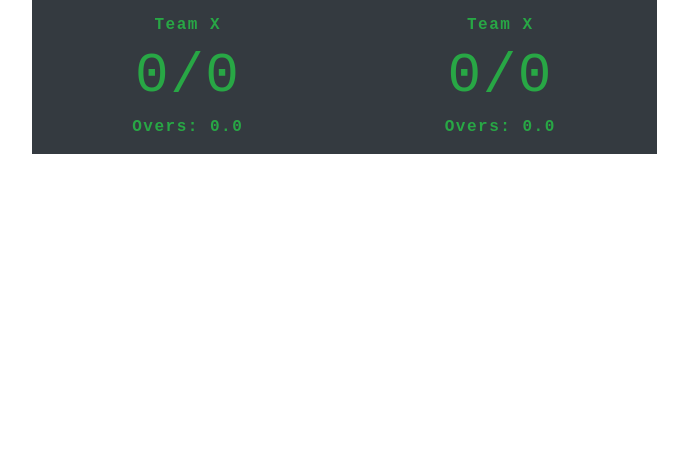
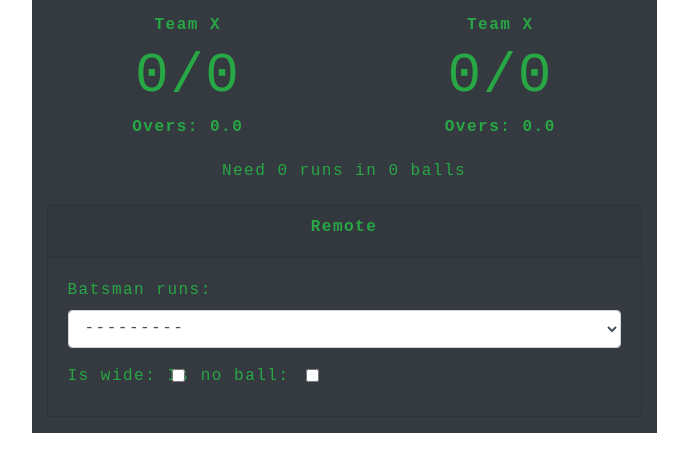
Before and after one commit to Raghotham-Rao/cricket_scorer, a Django app: page /user/track_match/ in a window 1280 px wide. Shown: the part 56-528 px from the top of the page, without its empty margins (296-984 px from the left). Run offline with Django 3.2, Linux system fonts and the light colour scheme; the first user in the database is signed in; some libraries are stand-ins or nearby versions.

Commit message:
started with the remote

```diff
--- a/user/admin.py
+++ b/user/admin.py
@@ -5,3 +5,4 @@ from . import models
 # Register your models here.
 admin.site.register(models.Player)
 admin.site.register(models.Match)
+admin.site.register(models.ByBallStat)
--- a/user/forms.py
+++ b/user/forms.py
@@ -12,3 +12,8 @@ class MatchForm(forms.ModelForm):
     class Meta:
         model = models.Match
         fields = ['overs_per_team', 'players_per_team', 'toss_won_by', 'batting_first']
+
+class DeliveryForm(forms.ModelForm):
+    class Meta:
+        model = models.ByBallStat
+        fields = ['batsman_runs', 'is_wide', 'is_no_ball']
--- a/user/models.py
+++ b/user/models.py
@@ -51,5 +51,22 @@ class Match(models.Model):
     pool_admin = models.ForeignKey(User, default=None, on_delete=models.CASCADE)
 
 
-# class Stat(models.Model):
-#     #
+class ByBallStat(models.Model):
+    ball_id = models.AutoField(primary_key=True)
+    inning = models.IntegerField()
+    over = models.IntegerField()
+    ball = models.IntegerField()
+    strike = models.CharField(max_length=50, )
+    non_strike = models.CharField(max_length=50, )
+    bowler = models.CharField(max_length=50, )
+    is_wide = models.BooleanField(default=False)
+    is_no_ball = models.BooleanField(default=False)
+    batsman_runs = models.IntegerField(choices=[(i, i) for i in range(9)])
+    total_runs = models.IntegerField()
+    player_dismissed = models.CharField(max_length=50, default=None)
+    dismissal_kind = models.CharField(max_length=50, default=None, choices=[
+        ('Bowled', 'Bowled'),
+        ('Caught', 'Caught'),
+        ('Runout', 'Runout')
+    ])
+    fielder = models.CharField(max_length=50, default=None)
--- a/user/templates/track_match.html
+++ b/user/templates/track_match.html
@@ -8,76 +8,26 @@
                 <h6 class="font-weight-bold my-2">Team X</h6>
                 <h1 class="display-4">0/0</h1>
                 <h6 class="font-weight-bold my-2">Overs: 0.0</h6>
+
             </div>
             <div class="col-6 text-center my-2">
                 <h6 class="font-weight-bold my-2">Team X</h6>
                 <h1 class="display-4">0/0</h1>
                 <h6 class="font-weight-bold my-2">Overs: 0.0</h6>
             </div>
-            <!-- <div class="col-sm-6">
-                <div class="row">
-                    <div class="col-sm-4 text-center mt-4">
-                        <h4 class="text-center">Team X</h4>
-                        <h1 class="display-1">0/0</h1>
-                        <h6 class="font-weight-bold mt-2">Overs: 0.0</h6>
-                        <h6 class="font-weight-bold mt-2">Target: 0</h6>
+            <div class="col-12">
+                <h6 class="text-center my-2"> Need 0 runs in 0 balls</h6>
+            </div>
+            <div class="col-12 my-3">
+                <div class="card bg-dark">
+                    <div class="card-header">
+                        <h6 class="font-weight-bold text-center">Remote</h6>
                     </div>
-                    <div class="col-sm-8">
-                        <table class="table table-dark table-responsive text-warning mt-3 ml-3">
-                            <tbody>
-                                <tr>
-                                    <td>Batsman 1</td>
-                                    <td>0(0)</td>
-                                    <td>4s:0</td>
-                                    <td>6s:0</td>
-                                    <td>s/r</td>
-                                </tr>
-                                <tr>
-                                    <td>Batsman 1</td>
-                                    <td>0(0)</td>
-                                    <td>4s:0</td>
-                                    <td>6s:0</td>
-                                    <td>s/r</td>
-                                </tr>
-                                <tr>
-                                    <td>Bowler</td>
-                                    <td>0.0</td>
-                                    <td>Runs</td>
-                                    <td>Wkts</td>
-                                    <td>Econ</td>
-                                </tr>
-                                <tr>
-                                    <td colspan="5" class="text-center font-weight-bold">Innings</td>
-                                </tr>
-                                <tr>
-                                    <td>4s:0</td>
-                                    <td>6s:0</td>
-                                    <td colspan="3" class="text-right">rr : 0.0</td>
-                                </tr>
-                                <tr>
-                                    <td colspan="5">Equation</td>
-                                </tr>
-                            </tbody>
-                        </table>
+                    <div class="card-body">
+                        <form action="" method="post">{{delivery_form}}</form>
                     </div>
                 </div>
             </div>
-            <div class="col-sm-6 mt-3">
-                <div class="card bg-dark">
-                    <div class="card-header">
-                        <h4 class="font-weight-bold">Remote</h4>
-                    </div>
-                    <div class="card-body">
-                        <div class="row">
-                            {% for i in '0123456' %}
-                                <div class="col">
-                                    <small class="border border-success rounded-circle text-center p-2">{{i}}</small>
-                                </div>
-                            {% endfor %}
-                        </div>
-                    </div>
-                </div>
-            </div> -->
         </div>
     </div>
 
@@ -105,7 +55,8 @@
     <script>
         $(document).ready(() => {
             // $('#matchModal').modal('show');
-            $('input').addClass('form-control mb-3');
+            $('input[type="text"]').addClass('form-control mb-3');
+            $('input[type="checkbox"]').addClass('form-check-input mb-3 mx-3');
             $('select').addClass('form-control mb-3');
         });
     </script>
--- a/user/views.py
+++ b/user/views.py
@@ -32,4 +32,5 @@ def add_player(request):
 @login_required(login_url='/login/')
 def track_match(request):
     form = forms.MatchForm()
-    return render(request, 'track_match.html', {'form': form})
+    form2 = forms.DeliveryForm()
+    return render(request, 'track_match.html', {'match_form': form, 'delivery_form': form2})
```
Also changed, not shown: other parts of user/templates/track_match.html (+1 -1 lines), db.sqlite3, user/migrations/0006_byballstat.py (added).
